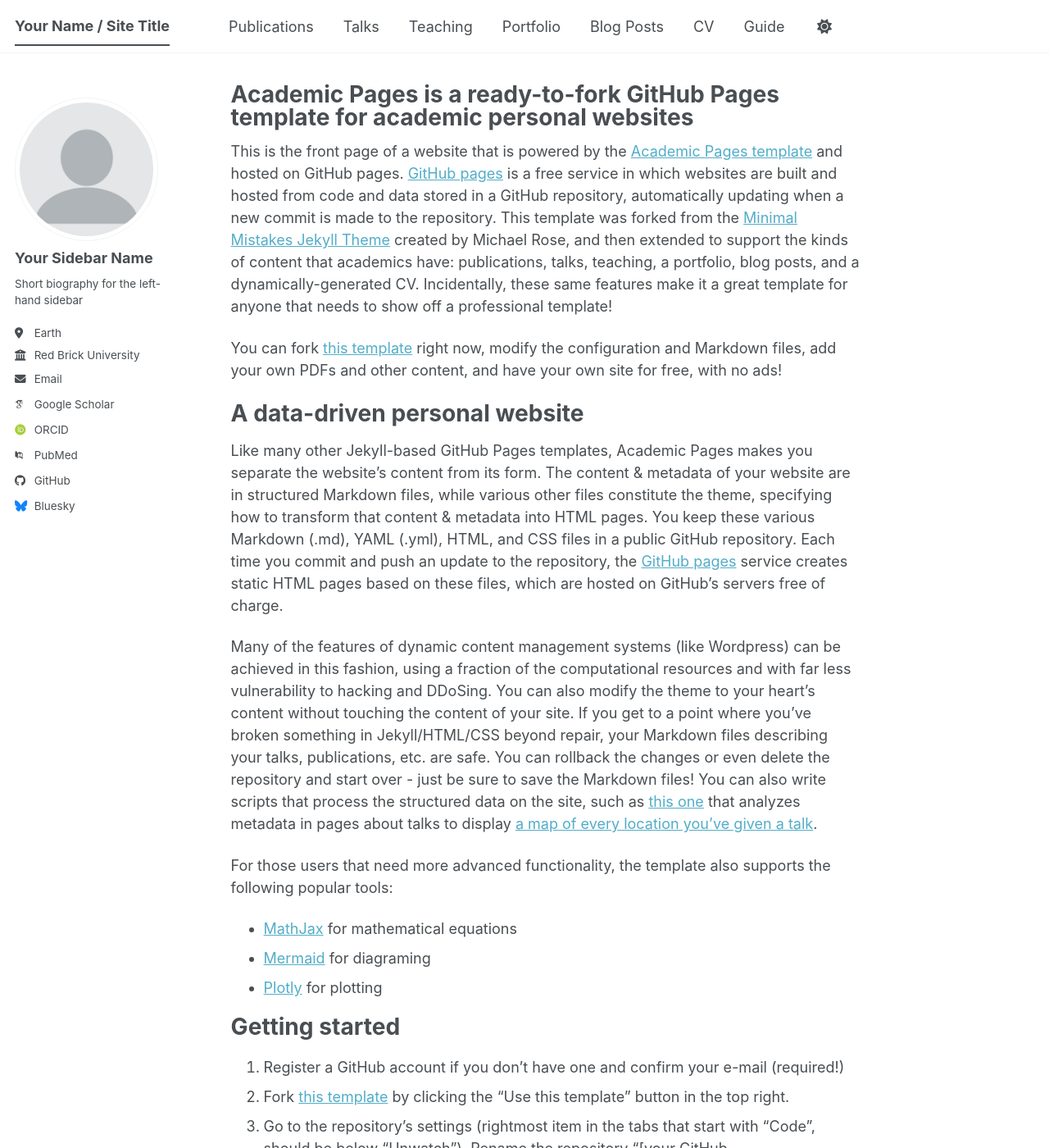
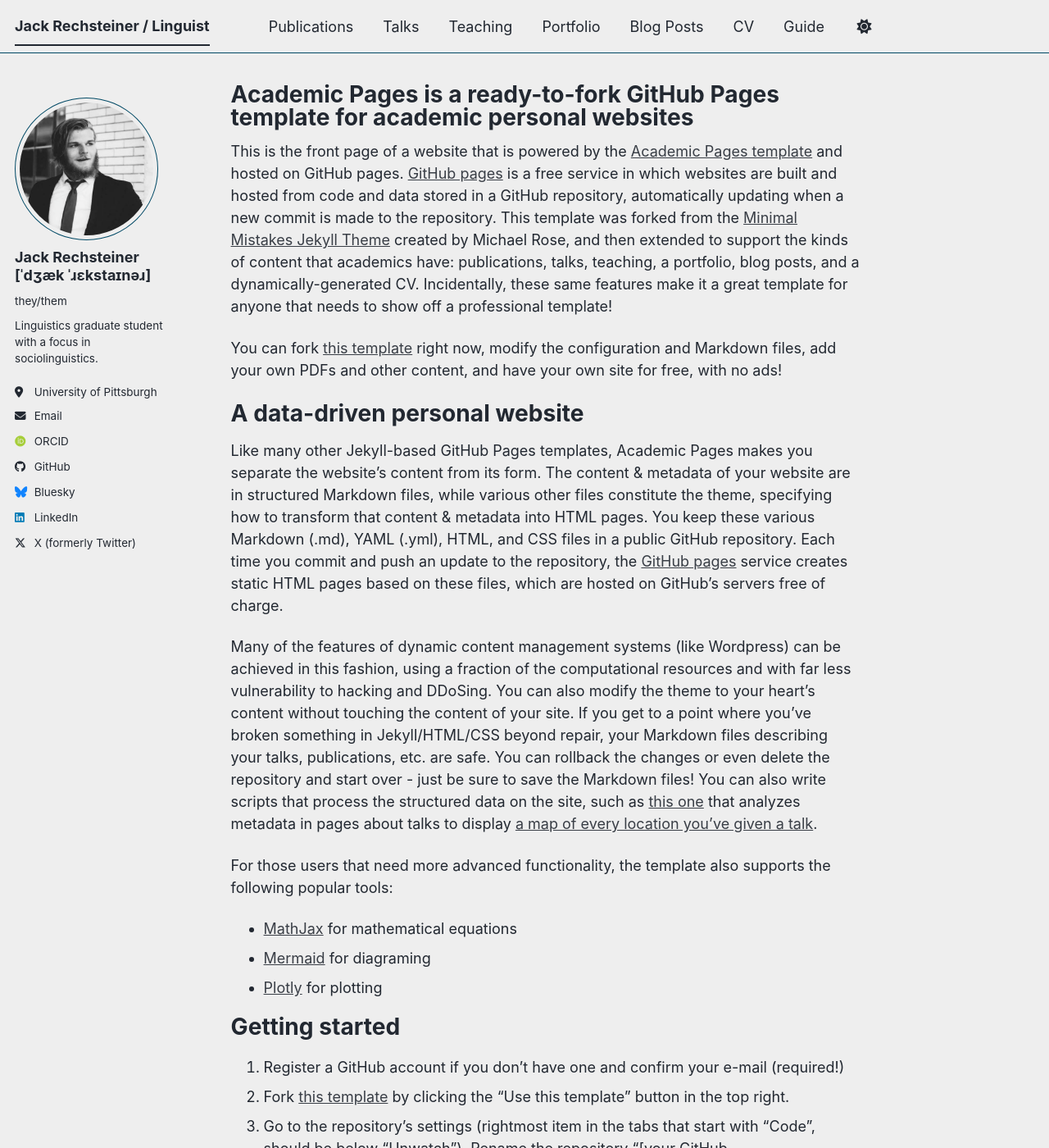
Before and after one commit to jackrechsteiner/jackrechsteiner.github.io, a Jekyll site: the page built from _pages/about.md, in a window 1280 px wide and 1400 px high. Shown: the whole window at 82% size. Built offline with Jekyll 4.4.1, drawn with Linux system fonts in a browser that asks for light colours; some web fonts are replaced; a script bundle is joined from its source files by our own code; library files that are not in the unit come from our copies; some of the changed text lies outside the part shown.

Commit message:
Updating profile

```diff
--- a/_config.yml
+++ b/_config.yml
@@ -8,40 +8,40 @@
 
 # Basic Site Settings
 locale                   : "en-US"
-site_theme               : "default" # The available themes options are "default", "air", "sunrise", "mint", "dirt" and "contrast"
-title                    : "Your Name / Site Title"
+site_theme               : "air" # The available themes options are "default", "air", "sunrise", "mint", "dirt" and "contrast"
+title                    : "Jack Rechsteiner / Linguist"
 title_separator          : "-"
-name                     : &name "Your Name"
-description              : &description "Your Name's academic portfolio"   # Update this with a general description of your site, this is the default if not overridden by a page
-url                      : https://academicpages.github.io # The base hostname & protocol for your site e.g. "https://[your GitHub username].github.io",
+name                     : &name "Jack Rechsteiner"
+description              : &description "Academia and research portfolio for sociolinguist Jack Rechsteiner."
+url                      : https://jackrechsteiner.github.io # The base hostname & protocol for your site e.g. "https://[your GitHub username].github.io",
                                                            # or if you already have some other page hosted on Github then use "https://[your GitHub username].github.io/[Your Repo Name]"
 baseurl                  : "" # the subpath of your site, e.g. "/blog"
-repository               : "academicpages/academicpages.github.io"
+repository               : "jackrechsteiner/jackrechsteiner.github.io"
 
 # Site Author - The following control what appear as part of the author content on the side bar.
 #               If a field is blank the icon and link will not appear, otherwise it will be shown.
 #               Additional customization can be done by editing /_includes/author-profile.html
 author:
   # Biographic information
-  avatar           : "profile.png"
-  name             : "Your Sidebar Name"
-  pronouns         : # example: "she/her"
-  bio              : "Short biography for the left-hand sidebar"
-  location         : "Earth"
-  employer         : "Red Brick University"
+  avatar           : "profile2.png"
+  name             : "Jack Rechsteiner [ˈdʒæk ˈɹɛkstaɪnəɹ]"
+  pronouns         : "they/them"
+  bio              : "Linguistics graduate student with a focus in sociolinguistics."
+  location         : "University of Pittsburgh"
+  employer         :
   uri              : # URL
-  email            : "none@example.org"
+  email            : "JJR156@pitt.edu"
 
   # Academic websites
   academia         : # URL
   arxiv            : # URL - Update with the correct link to your profile
-  googlescholar    : "https://scholar.google.com/citations?user=PS_CX0AAAAAJ"
+  googlescholar    : # "https://scholar.google.com/citations?user=PS_CX0AAAAAJ"
   inspire-hep      : # URL
   impactstory      : # URL
-  orcid            : "https://orcid.org/yourorcidurl"
+  orcid            : "https://orcid.org/0000-0003-4709-0907"
   semantic         : # URL
   ssrn             : # URL
-  pubmed           : "https://www.ncbi.nlm.nih.gov/pubmed/?term=john+snow"
+  pubmed           : # "https://www.ncbi.nlm.nih.gov/pubmed/?term=john+snow"
   researchgate     : # URL
   scopus           : # URL
   zotero           : # URL
@@ -51,13 +51,13 @@
   bitbucket        : # Username - Update with your username on the site
   codepen          : # Username
   dribbble         : # Username
-  github           : "academicpages"
+  github           : "jackrechsteiner"
   kaggle           : # Username
   stackoverflow    : # User number or user number and name (i.e., use "1" or "1/jeff-atwood")
 
   # Social media
   artstation       : # Username
-  bluesky          : "bsky.app" # Replace this with you Bluesky username
+  bluesky          : "jackrechsteiner" # Replace this with you Bluesky username
   facebook         : # Username
   flickr           : # Username
   foursquare       : # Username
@@ -66,7 +66,7 @@
   keybase          : # Username
   instagram        : # Username
   lastfm           : # Username
-  linkedin         : # Username
+  linkedin         : "jack-rechsteiner"
   mastodon         : # URL
   medium           : # URL
   pinterest        : # Username
@@ -74,7 +74,7 @@
   steam            : # Username
   telegram         : # URL
   tumblr           : # Username
-  twitter          : # Username for X / Twitter
+  twitter          : "@J_Rechsteiner"
   vine             : # Username
   weibo            : # Username
   wikipedia        : # Username
@@ -214,7 +214,7 @@
   auto_ids: true
   footnote_nr: 1
   entity_output: as_char
-  toc_levels: 1..6
+  toc_levels: 1..2
   smart_quotes: lsquo,rsquo,ldquo,rdquo
   enable_coderay: false
 
```
Also changed, not shown: images/profile1.png (added), images/profile2.png (added).
